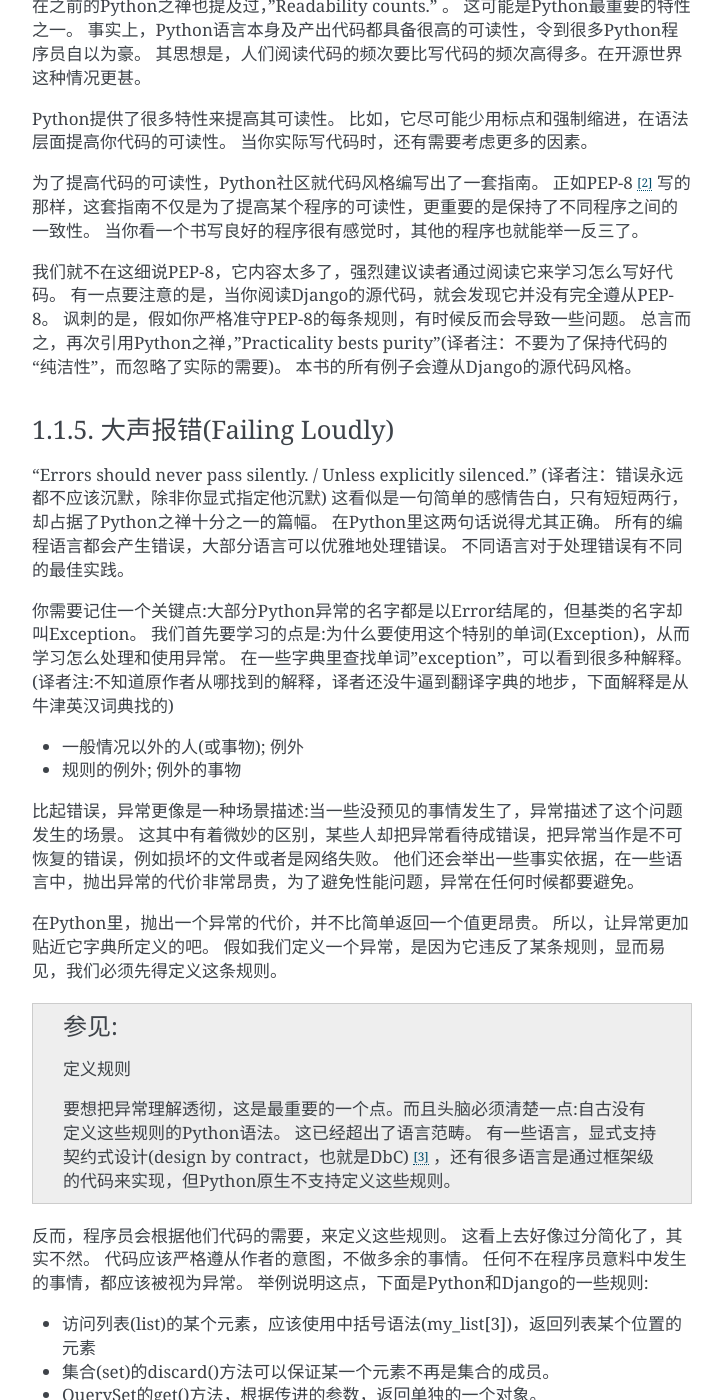
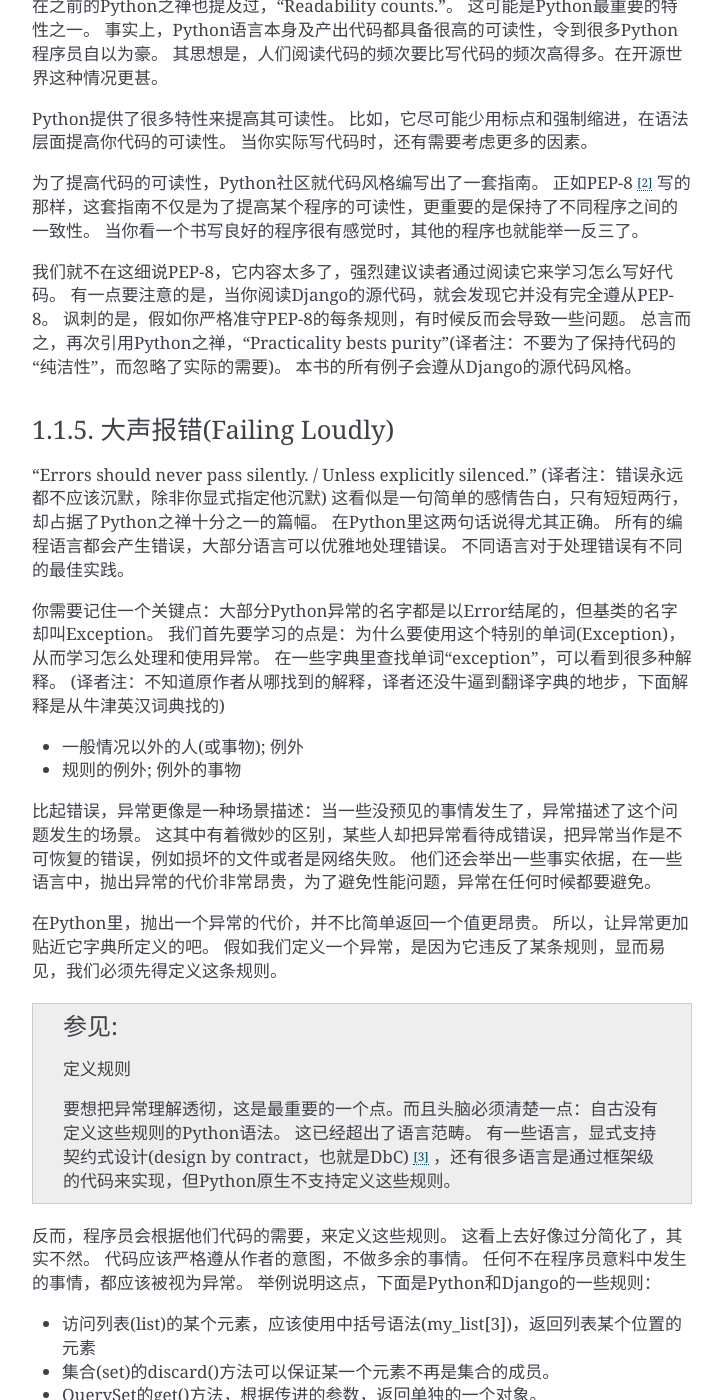
Before and after one commit to DYFeng/pro-django-zh, a Sphinx documentation site: the page built from source/understanding_django.rst, in a window 1280 px wide and 1400 px high, scrolled down 4960 px. Shown: the whole window, without its empty margins (388-1111 px from the left). Built offline with Sphinx 7.4.7, drawn with Linux system fonts in a browser that asks for light colours; some of the changed text lies outside the part shown.

Commit message:
Fixed typos and Sphinx warnings for 1st chapter

```diff
--- a/source/understanding_django.rst
+++ b/source/understanding_django.rst
@@ -31,7 +31,7 @@
 
 Django非常重视哲学的运用，这点体现在Django的代码和构架当中。
 在编程领域里，这不是什么新鲜事，但初学者经常会身陷泥淖。
-维护一致性和质量是基本要求，在维护的过程中，我们有一系列基本理论来帮助我们决策。TODO:这句话没翻译通。
+维护一致性和质量是基本要求，在维护的过程中，我们有一系列基本理论来帮助我们决策。TODO：这句话没翻译通。
 这些理论对于独立程序，甚至程序集，也同样地重要，好好把握这些设计哲学，也会有类似的效果。
 
 Tim Peters写的这段Python哲学，也许是最广为人知，被引用最多的。
@@ -74,7 +74,7 @@
 
 
 Django对MVC模式的演绎
--------------------
+---------------------
 
 MVC模式是其中一种被广泛应用的软件构架，它清晰地分割了一个软件各个重要部分的任务和责任。
 Django只是轻度借鉴了这种构架。
@@ -102,11 +102,11 @@
 剩下的唯一好处是，可以基于开发计划，来进行任意划分各个部分。
 
 Django开发者把握这些MVC的优点，但更加专注于快速开发，为他们的工作流程创造了一系列靠谱的工具。
-最终，他们创造了一种新的模式:模型-模版-视图(MTV)。
+最终，他们创造了一种新的模式：模型-模版-视图(MTV)。
 但事实上，一个Django应用是分为了四个主要组成部分，我们下面会详细讲述。
 
 模型
-^^^^^
+^^^^
 
 考虑到把模型从应用中分离而带来的好处，Django严格继承了MVC模式中的M。
 Django模型提供了一套便捷访问底层数据储存的机制，而且可以封装一些公共的常用核心业务逻辑。
@@ -135,7 +135,7 @@
 ^^^^
 
 技术上，视图负责把数据呈现给用户。
-可 *如何* 展示数据呢?这个任务一般来说分配给了模版。
+可 *如何* 展示数据呢？这个任务一般来说分配给了模版。
 模版在Django的开发中实在太重要了，以致他被分离成独立的一层。
 由于模版负责了所有用户能看到的展示效果，很多人认为Django模版等同于传统的视图层。
 
@@ -147,7 +147,7 @@
 很多时候，视图可以使用HTTP重定向到其他URL，第三方PDF库，或者其他用来生成他们输出的东西。
 
 URL配置
-^^^^^^
+^^^^^^^
 
 作为一个Web框架，Django提供了一个独立的胶水层，通过访问不同的URL可以向外界展示不同的视图。
 通过提供正则表达式作为URL组件，一条正则表达式可以囊括非常多的URL。
@@ -190,7 +190,7 @@
 - 插件(Plugins)
 
 Don't Repeat Yourself(DRY原则)
-----------------------------
+------------------------------
 
 如果你已经尝试自己写过几次代码，你就会知道写“样板”代码是多么地容易。
 你的代码一次只写一个功能，然后继续写下一个功能，下一个功能，下一个功能。
@@ -201,11 +201,11 @@
 框架提供了很多公共方法，令到你可以避免在将来再去写重复的代码。
 以上，展示了一个脍炙人口的编程实践：Don't Repeat Yourself
 
-经常缩写为DRY，我们经常会在对话中用到这个词，例如:
+经常缩写为DRY，我们经常会在对话中用到这个词，例如：
 
-- 作为名词--"这代码违反了DRY原则"
-- 作为形容词--"我喜欢那个实现，这很DRY"
-- 作为动词--"我们把他DRY一下吧"
+- 作为名词--“这代码违反了DRY原则”
+- 作为形容词--“我喜欢那个实现，这很DRY”
+- 作为动词--“我们把他DRY一下吧”
 
 DRY原则的基本要求是，对于同样的代码你只写一次。
 相同功能的代码你重复写到了两处地方，当需要修改代码时，你漏改一处代码就会引起不一致的风险。
@@ -215,9 +215,9 @@
 在第二章将详细讲解，这对你代码DRY时非常有用。
 
 专注可读性
----------
+----------
 
-在之前的Python之禅也提及过，"Readability counts." 。
+在之前的Python之禅也提及过，“Readability counts.”。
 这可能是Python最重要的特性之一。
 事实上，Python语言本身及产出代码都具备很高的可读性，令到很多Python程序员自以为豪。
 其思想是，人们阅读代码的频次要比写代码的频次高得多。在开源世界这种情况更甚。
@@ -233,27 +233,27 @@
 我们就不在这细说PEP-8，它内容太多了，强烈建议读者通过阅读它来学习怎么写好代码。
 有一点要注意的是，当你阅读Django的源代码，就会发现它并没有完全遵从PEP-8。
 讽刺的是，假如你严格准守PEP-8的每条规则，有时候反而会导致一些问题。
-总言而之，再次引用Python之禅，"Practicality bests purity"(译者注：不要为了保持代码的“纯洁性”，而忽略了实际的需要)。
+总言而之，再次引用Python之禅，“Practicality bests purity”(译者注：不要为了保持代码的“纯洁性”，而忽略了实际的需要)。
 本书的所有例子会遵从Django的源代码风格。
 
 大声报错(Failing Loudly)
-----------------------
+------------------------
 
-"Errors should never pass silently. / Unless explicitly silenced." (译者注：错误永远都不应该沉默，除非你显式指定他沉默)
+“Errors should never pass silently. / Unless explicitly silenced.” (译者注：错误永远都不应该沉默，除非你显式指定他沉默)
 这看似是一句简单的感情告白，只有短短两行，却占据了Python之禅十分之一的篇幅。
 在Python里这两句话说得尤其正确。
 所有的编程语言都会产生错误，大部分语言可以优雅地处理错误。
 不同语言对于处理错误有不同的最佳实践。
 
-你需要记住一个关键点:大部分Python异常的名字都是以Error结尾的，但基类的名字却叫Exception。
-我们首先要学习的点是:为什么要使用这个特别的单词(Exception)，从而学习怎么处理和使用异常。
-在一些字典里查找单词"exception"，可以看到很多种解释。
-(译者注:不知道原作者从哪找到的解释，译者还没牛逼到翻译字典的地步，下面解释是从牛津英汉词典找的)
+你需要记住一个关键点：大部分Python异常的名字都是以Error结尾的，但基类的名字却叫Exception。
+我们首先要学习的点是：为什么要使用这个特别的单词(Exception)，从而学习怎么处理和使用异常。
+在一些字典里查找单词“exception”，可以看到很多种解释。
+(译者注：不知道原作者从哪找到的解释，译者还没牛逼到翻译字典的地步，下面解释是从牛津英汉词典找的)
 
 - 一般情况以外的人(或事物); 例外
 - 规则的例外; 例外的事物
 
-比起错误，异常更像是一种场景描述:当一些没预见的事情发生了，异常描述了这个问题发生的场景。
+比起错误，异常更像是一种场景描述：当一些没预见的事情发生了，异常描述了这个问题发生的场景。
 这其中有着微妙的区别，某些人却把异常看待成错误，把异常当作是不可恢复的错误，例如损坏的文件或者是网络失败。
 他们还会举出一些事实依据，在一些语言中，抛出异常的代价非常昂贵，为了避免性能问题，异常在任何时候都要避免。
 
@@ -265,7 +265,7 @@
 
     定义规则
 
-    要想把异常理解透彻，这是最重要的一个点。而且头脑必须清楚一点:自古没有定义这些规则的Python语法。
+    要想把异常理解透彻，这是最重要的一个点。而且头脑必须清楚一点：自古没有定义这些规则的Python语法。
     这已经超出了语言范畴。
     有一些语言，显式支持契约式设计(design by contract，也就是DbC) [#f3]_ ，还有很多语言是通过框架级的代码来实现，但Python原生不支持定义这些规则。
 
@@ -273,14 +273,14 @@
 这看上去好像过分简化了，其实不然。
 代码应该严格遵从作者的意图，不做多余的事情。
 任何不在程序员意料中发生的事情，都应该被视为异常。
-举例说明这点，下面是Python和Django的一些规则:
+举例说明这点，下面是Python和Django的一些规则：
 
 - 访问列表(list)的某个元素，应该使用中括号语法(my_list[3])，返回列表某个位置的元素
 - 集合(set)的discard()方法可以保证某一个元素不再是集合的成员。
 - QuerySet的get()方法，根据传进的参数，返回单独的一个对象。
 
 类似这样的规则很重要。
-因为即使这些规则很简单，但他们精确地描述了在不同场景下这些功能的行为。(译者注:这些功能指的是，访问列表的某个元素，discard()方法，get()方法)
+因为即使这些规则很简单，但他们精确地描述了在不同场景下这些功能的行为。(译者注：这些功能指的是，访问列表的某个元素，discard()方法，get()方法)
 为了进一步举例说明，考虑以下场景，看看规则是怎么影响行为的。
 
 - 我们给出一个索引位置，如果列表在该位置有元素存在，则返回相应的值。
@@ -300,7 +300,7 @@
 这点在一些诸如Django的框架中，尤其重要，因为他的开发是由大众来完成的。
 
 文档规范
-^^^^^^^
+^^^^^^^^
 
 我们有很多种的方法来定义这些规则，每段代码都应该遵从这些规则。
 通过不同途径，多个层次，来记录下这些规则是大有裨益的。
@@ -368,9 +368,9 @@
     这些应用传播得越来越广泛，使得他们在新项目开始的时候，就把这些应用默认加入。
 
     比较起来，Django的核心，仅仅是在Django主站分发的代码而已，比如一个官方的发布，或者源代码开发主分支。
-    所以当讨论甚至争论是否应该把一些东西加入核心时，其争议是:应该把他加入官方的发布中呢?还是当作第三方资源，譬如一个分支或者是一个分发的应用。
+    所以当讨论甚至争论是否应该把一些东西加入核心时，其争议是：应该把他加入官方的发布中呢？还是当作第三方资源，譬如一个分支或者是一个分发的应用。
 
-    有一个有趣的灰色地带:django.contrib包。
+    有一个有趣的灰色地带：django.contrib包。
     它被包含在Django主发行中，是核心的一部分，但它们是被设计成第三方应用来使用。
     其意义是，当一个第三方的应用写得足够好，在社区里获得了足够的吸引力，并且承诺会持续支持下去，最终他就会被加入到核心。
     可事实上，他们经常会走向另一条路，从核心删除django.contrib包，作为第三方应用维护下去。
@@ -381,7 +381,7 @@
 但仍然有人是站在管理链的最顶层。
 这个职位叫 仁慈的独裁者(Benevolent Dictator for Life)，缩写为BDFL。
 处于这个职位的人，对于所有决定有着至高无上的权力，他需要打破平局，或者推翻大多数人的决定。
-幸运的是，他们真的是"仁慈的"独裁者，不会轻易地做出决定。
+幸运的是，他们真的是“仁慈的”独裁者，不会轻易地做出决定。
 
 事实上，BDFL这个头衔，象征意义比实际意义要大。
 他们虽然拥有无限的权力，但极罕见会使用这个权力，因为他们会听从群众的意见。
@@ -390,7 +390,7 @@
 
 这种BDFL模式，对于那些公司背景出身的读者来说，可能比较陌生。
 在公司环境下，设计决定通常是由委员会决定的，重大的规则和改变都需要走一趟繁文缛节的官僚流程。
-相反，不直接监督，在不同的领域里，会诞生这么一小群专家:他们有能力独立行动，擅长产出高质量代码。
+相反，不直接监督，在不同的领域里，会诞生这么一小群专家：他们有能力独立行动，擅长产出高质量代码。
 在必要的时候，这种简单构架可以使流程更加敏捷。
 更重要的是，能够提高和维护框架内部的一致性。
 
@@ -400,7 +400,7 @@
 这一章的原则和哲学，也代表了BDFL们的思路和理想。
 
 新闻和资源
----------
+----------
 
 在一个像Django那样有激情和活力的社区里，我们有很多重要的事情要做，看看别人在干些什么，他们是怎么解决一些常见问题的，是不是有什么新应用出来了，等等。
 考虑到社区的大小和多样性，很多人以为跟上它的步伐是一个艰巨的任务，但其实很简单。
@@ -413,23 +413,23 @@
 内容可能会包含新发布的应用和更新，解决常见问题的窍门还有技巧，投入Django怀抱的一些新网站。
 
 可复用的应用
-----------
+------------
 
-Django有一个方面非常有价值，它专注于"基于应用的开发"。
+Django有一个方面非常有价值，它专注于“基于应用的开发”。
 开发者应该根据不同的用途，来开发各个应用模块，再把这些模块组合起来创建网站，而不是每次创建网站都从零开始。
 这种开发哲学鼓励社区成员开源他们写的应用，发布给大众，使得其他人可以从中获益。
 开发者可以自由地选个地方存放他们的应用，但很多人都选择了GitHub [#f6]_ 。
-原因是Github功能丰富，在开发者社区很活跃，很多开发者都在使用它。
-事实上，Django代码就是放Github的。
+原因是GitHub功能丰富，在开发者社区很活跃，很多开发者都在使用它。
+事实上，Django代码就是放GitHub的。
 GitHub集成了它自己的问题跟踪系统（issue-tracking system），方便在同一处地方维护所有东西。
-很多应用 [#f7]_ 都在那存放自己的代码，所以当你寻找自己需要的东西时，请花几分钟去Github找找，可能已经有人做出来了。
+很多应用 [#f7]_ 都在那存放自己的代码，所以当你寻找自己需要的东西时，请花几分钟去GitHub找找，可能已经有人做出来了。
 你也可以到Django Packages [#f8]_ 寻找和比较第三方应用。
 
-毕竟，开源软件的一个主要目标是:一个大的社区比一个只有专职开发者的小团体，可以产出更好、更干净、功能更强大的代码。
+毕竟，开源软件的一个主要目标是：一个大的社区比一个只有专职开发者的小团体，可以产出更好、更干净、功能更强大的代码。
 Django社区展示了这个行为并且鼓励其他人利用这个优势。
 
 获取帮助
--------
+--------
 
 书本能记录的知识是有限的，即使所有的书本加起来，也不可能囊括所有场景下发生的问题。
 再说，不是总能方便找到文档，即使找到文档你也不一定能看得懂。
@@ -441,7 +441,7 @@
 如果这发生了在你身上，而你又需要帮助的时候，不妨大胆请求别人的帮助，你会发现Django社区是很友善的。
 
 阅读文档
-^^^^^^^
+^^^^^^^^
 
 尝试解决任何问题的第一步，阅读官方文档！
 官方文档内容应有尽有。类似，新功能的添加，现有行为的修改，这些都会定期更新。
@@ -449,7 +449,7 @@
 假如你的代码确实遵从文档的指引，那就检查下是否其他的常见问题。
 
 检查你所使用的版本
-^^^^^^^^^^^^^^^^
+^^^^^^^^^^^^^^^^^^
 
 正如前面所提及到的，官方文档对应的是Django的主线开发。
 所以出现文档的描述与你现有代码行为不一致，是很有可能发生的。
@@ -461,7 +461,7 @@
 如果你更新之后发生了问题，确保你所使用的特性没有在此更新中发生过改变。
 
 Q&A
-^^^^
+^^^
 
 几年来，Django社区日常回答了各种各样的问题。
 为了更方便地回答这些问题，诞生了两篇文章。（译者注：哪两篇？原文又没给出）
@@ -469,7 +469,7 @@
 IRC频道有他自己的FAQ [#f11]_ 和问答集。
 
 邮件列表
-^^^^^^^
+^^^^^^^^
 
 你可以很方便地在django-user邮件列表 [#f12]_ 提出你的问题。
 邮件列表是通过普通电子邮件来运行的，他会把问题发给每一个人，而不需要其他特定软件。
@@ -481,7 +481,7 @@
 确保你在发问之前已经搜索过存档，因为很有可能其他人之前也遇到过。
 
 IRC聊天频道
-^^^^^^^^^^
+^^^^^^^^^^^
 
 如果你需要更快的回答，最好的选择就是Django的IRC频道 [#f13]_，在那里有很多知识渊博的Django社区成员直接跟你对话。
 这是一个非常有用的地方，但你应该准备好问题的有关细节。
```
Also changed, not shown: other parts of source/understanding_django.rst (+17 -17 lines).
